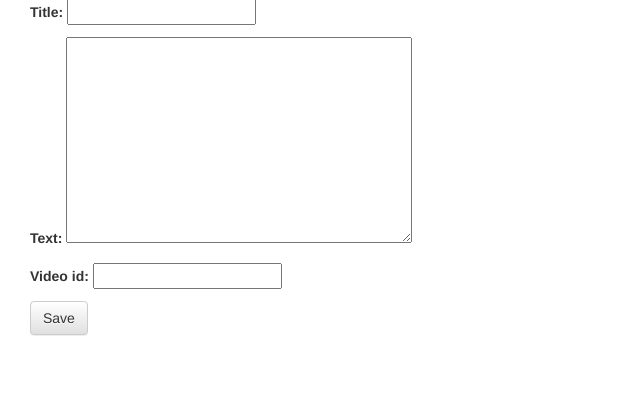
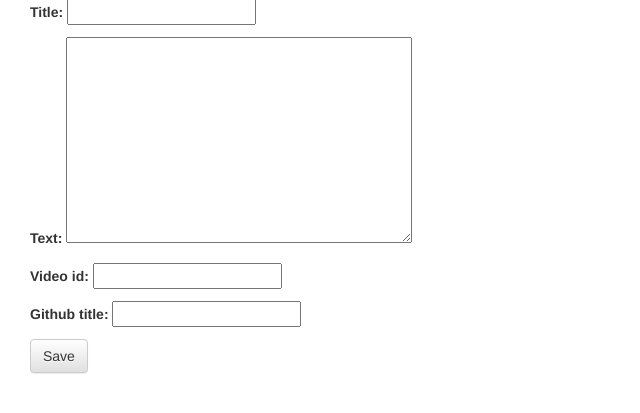
Before and after one commit to CraigTheCrag/CVWebApp, a Django app: page /project/new/ in a window 1280 px wide. Shown: the part 164-577 px from the top of the page, without its empty margins (0-640 px from the left). Run offline with Django 3.2, Linux system fonts and the light colour scheme; the visitor is signed in with stand-in values (Sample User, id 1); some libraries are stand-ins or nearby versions.

Commit message:
Added github link property to project model and forms

```diff
--- a/blog/forms.py
+++ b/blog/forms.py
@@ -9,4 +9,4 @@ class PostForm(forms.ModelForm):
 class ProjectForm(forms.ModelForm):
     class Meta:
         model = Project
-        fields = ('title', 'text', 'video_id')
+        fields = ('title', 'text', 'video_id', 'github_title')
--- a/blog/models.py
+++ b/blog/models.py
@@ -6,7 +6,6 @@ class Post(models.Model):
     author = models.ForeignKey(settings.AUTH_USER_MODEL, on_delete=models.CASCADE)
     title = models.CharField(max_length=200)
     text = models.TextField()
-    video_id = models.CharField(max_length=11, null=True)
     created_date = models.DateTimeField(default=timezone.now)
     published_date = models.DateTimeField(blank=True, null=True)
 
@@ -22,6 +21,7 @@ class Project(models.Model):
     title = models.CharField(max_length=200)
     text = models.TextField()
     video_id = models.CharField(max_length=11, null=True)
+    github_title = models.CharField(max_length=100, null=True)
     created_date = models.DateTimeField(default=timezone.now)
     published_date = models.DateTimeField(blank=True, null=True)
 
--- a/blog/static/css/blog.css
+++ b/blog/static/css/blog.css
@@ -190,3 +190,13 @@ h1, h2, h3, h4, h5, h6 {
 .draft-link {
     grid-area: 1 / 4 / span 1 / span 1;
 }
+
+.github-link a{
+    color: black;
+    font-size: 30px;
+}
+
+.github-link a:hover {
+    color: rgba(70, 70, 70, 0.8);
+    text-decoration: underline;
+}
--- a/blog/templates/blog/project_detail.html
+++ b/blog/templates/blog/project_detail.html
@@ -11,6 +11,9 @@
                 <iframe class="post-iframe"width="420" height="315" src="https://www.youtube.com/embed/{{ project.video_id }}"></iframe>
             </div>
         {% endif %}
+        <div class="github-link">
+            <h3><a href="https://www.github.com/CraigTheCrag/{{ project.github_title }}">Github</a></h3>
+        </div>
         {% if project.published_date %}
             <div class="post-date">
                 {{ project.published_date }}
--- a/blog/templates/blog/project_draft_list.html
+++ b/blog/templates/blog/project_draft_list.html
@@ -4,7 +4,7 @@
     {% for project in projects %}
         <div class="post-draft">
             <h1><a href="{% url 'project_detail' pk=project.pk %}" class="post-title">{{ project.title }}</a></h1>
-            if {% project.video_id %}
+            {% if project.video_id %}
                 <div class="post-video">
                     <iframe width="420" height="315" src="https://www.youtube.com/embed/{{ project.video_id }}"></iframe>
                 </div>
--- a/blog/views.py
+++ b/blog/views.py
@@ -74,6 +74,7 @@ def project_new(request):
             project = form.save(commit=False)
             project.author = request.user
             project.video_id = form.cleaned_data["video_id"]
+            project.github_title = form.cleaned_data["github_title"]
             project.save()
             return redirect('project_detail', pk=project.pk)
     else:
@@ -89,6 +90,7 @@ def project_edit(request, pk):
             project = form.save(commit=False)
             project.author = request.user
             project.video_id = form.cleaned_data["video_id"]
+            project.github_title = form.cleaned_data["github_title"]
             project.save()
             return redirect('project_detail', pk=project.pk)
     else:
```
Also changed, not shown: blog/migrations/0002_project_github_title.py (added), blog/migrations/0003_remove_post_video_id.py (added).
